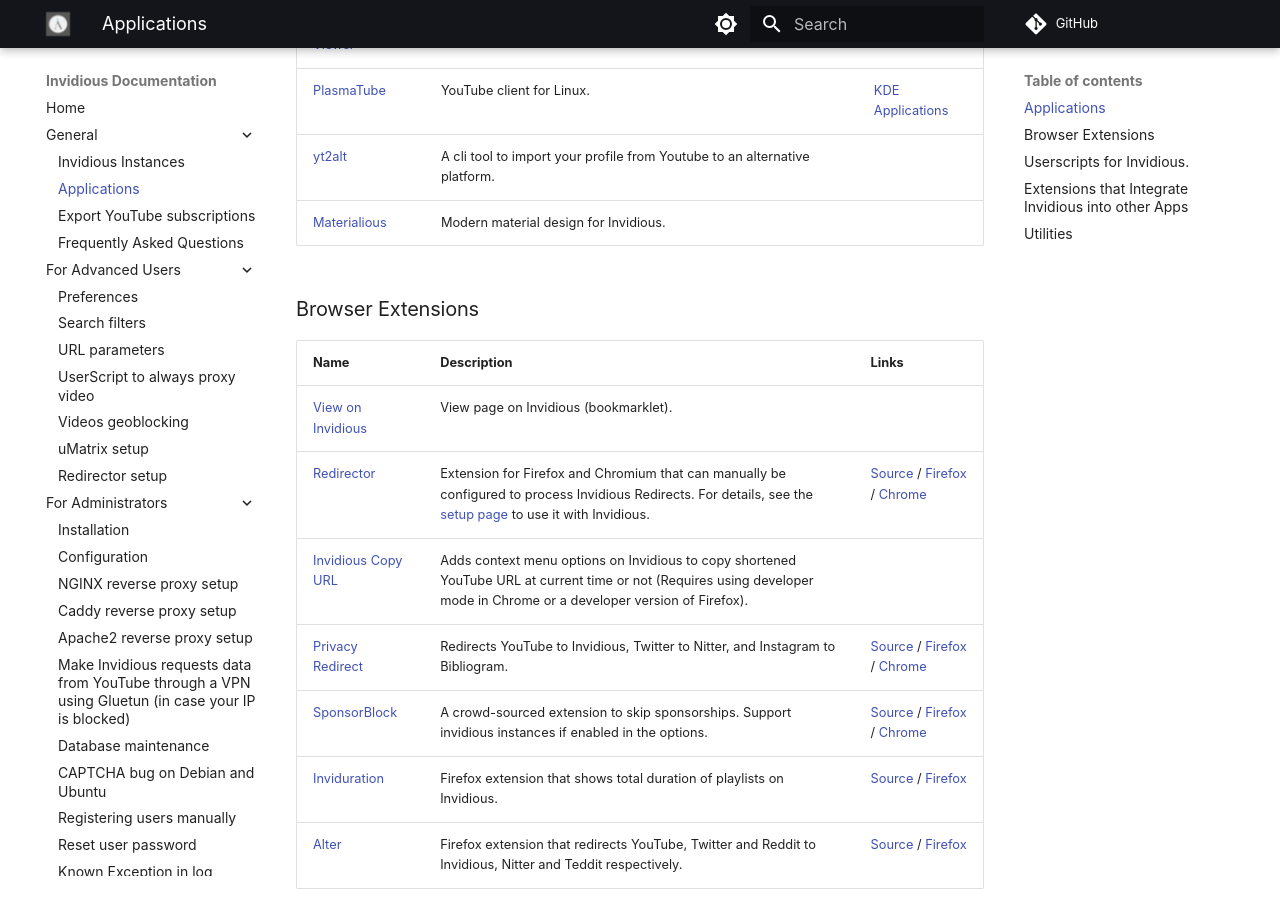
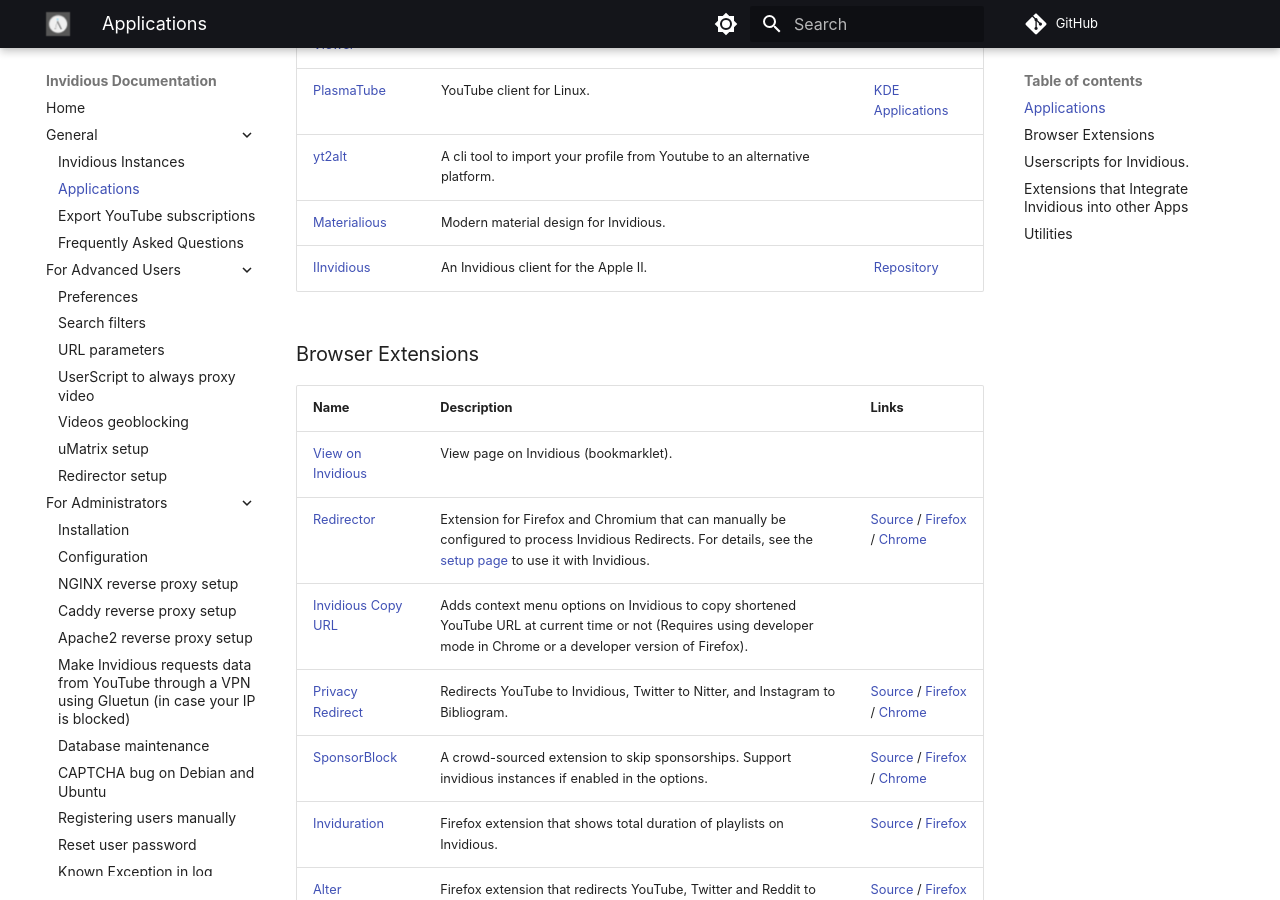
Before and after one commit to iv-org/documentation, an MkDocs documentation site: the page built from docs/applications.md, in a window 1280 px wide and 900 px high, scrolled down 777 px. Built offline with MkDocs 1.6.1 and Material for MkDocs 9.7.7, drawn with Linux system fonts in a browser that asks for light colours; comment, search, counter and statistics services are not loaded.

Commit message:
Add IInvidious

```diff
--- a/docs/applications.md
+++ b/docs/applications.md
@@ -18,6 +18,7 @@
 | [PlasmaTube](https://invent.kde.org/multimedia/plasmatube/) | YouTube client for Linux. | [KDE Applications](https://apps.kde.org/plasmatube/) |
 | [yt2alt](https://github.com/iBicha/yt2alt) | A cli tool to import your profile from Youtube to an alternative platform. | |
 | [Materialious](https://github.com/WardPearce/Materialious) | Modern material design for Invidious.  | |
+| [IInvidious](https://www.colino.net/wordpress/en/iinvidious-an-apple-ii-invidious-client/) | An Invidious client for the Apple II.  | [Repository](https://github.com/colinleroy/a2tools) |
 
 ### Browser Extensions
 
```
